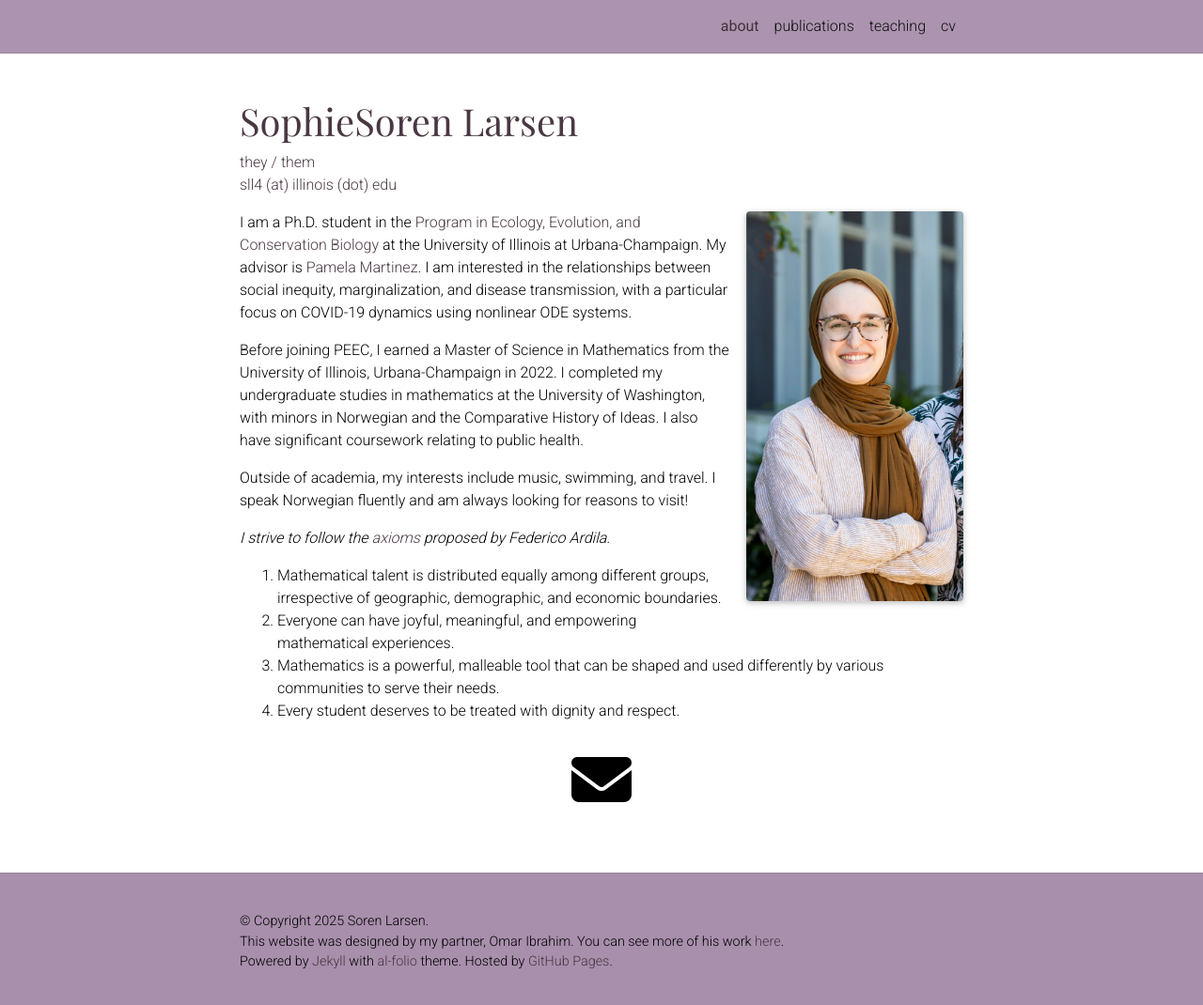
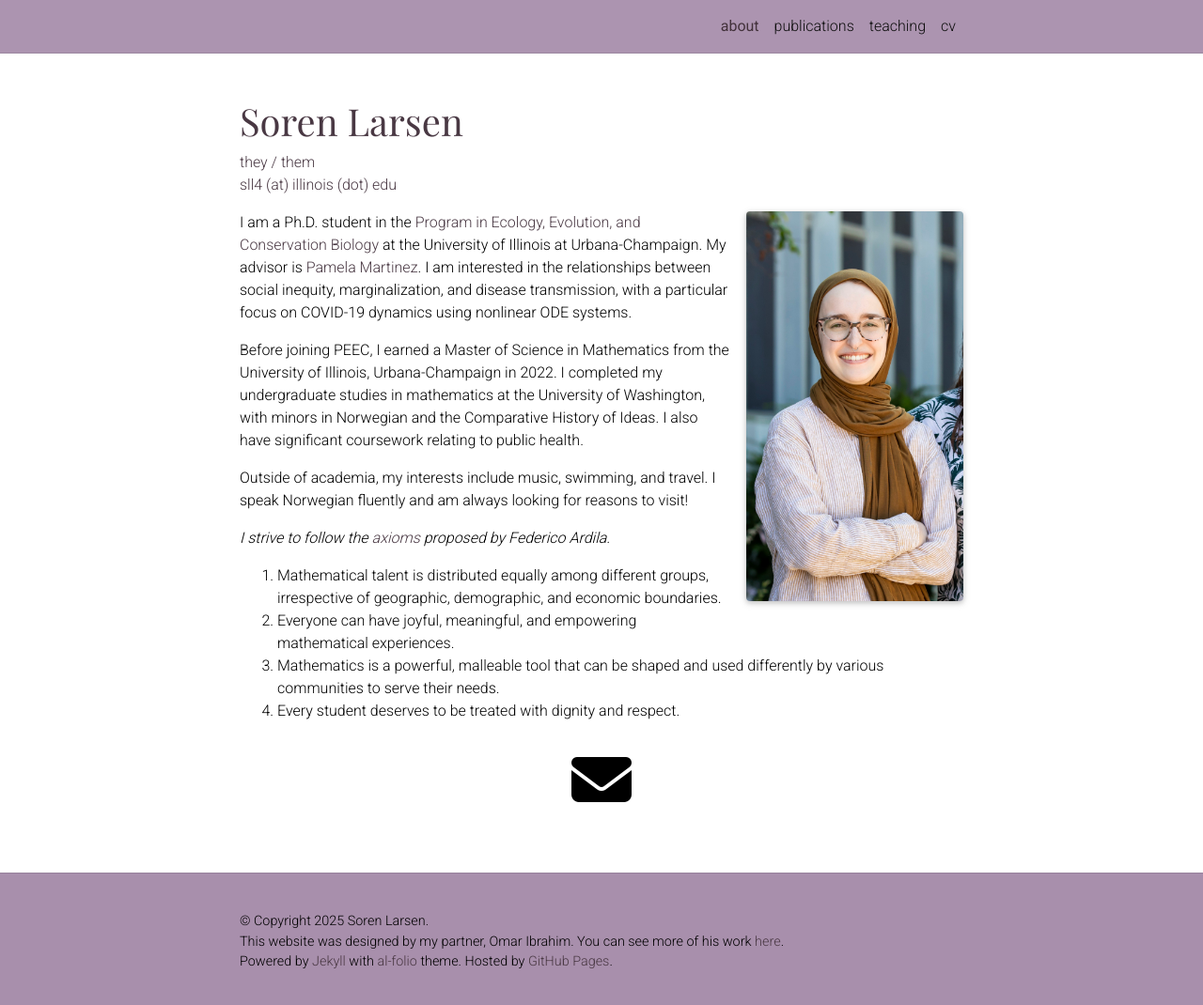
Before and after one commit to SL-Larsen/SL-Larsen.github.io, a Jekyll site: the page built from _pages/about.md, in a window 1280 px wide and 1075 px high. Shown: the top 1070 px of the window at 94% size. Built offline with Jekyll 4.4.1, drawn with Linux system fonts in a browser that asks for light colours; full-size pictures stand in for the smaller copies a plugin makes; some web fonts are replaced; comment, search, counter and statistics services are not loaded; a style sheet for code colours, icons or effects is not loaded.

Commit message:
fix typo in name

```diff
--- a/_config.yml
+++ b/_config.yml
@@ -2,7 +2,7 @@
 # Site settings
 # -----------------------------------------------------------------------------
 
-title: SophieSoren Larsen # the website title (if blank, full name will be used instead)
+title: Soren Larsen # the website title (if blank, full name will be used instead)
 first_name: Soren
 middle_name: #
 last_name: Larsen
```
